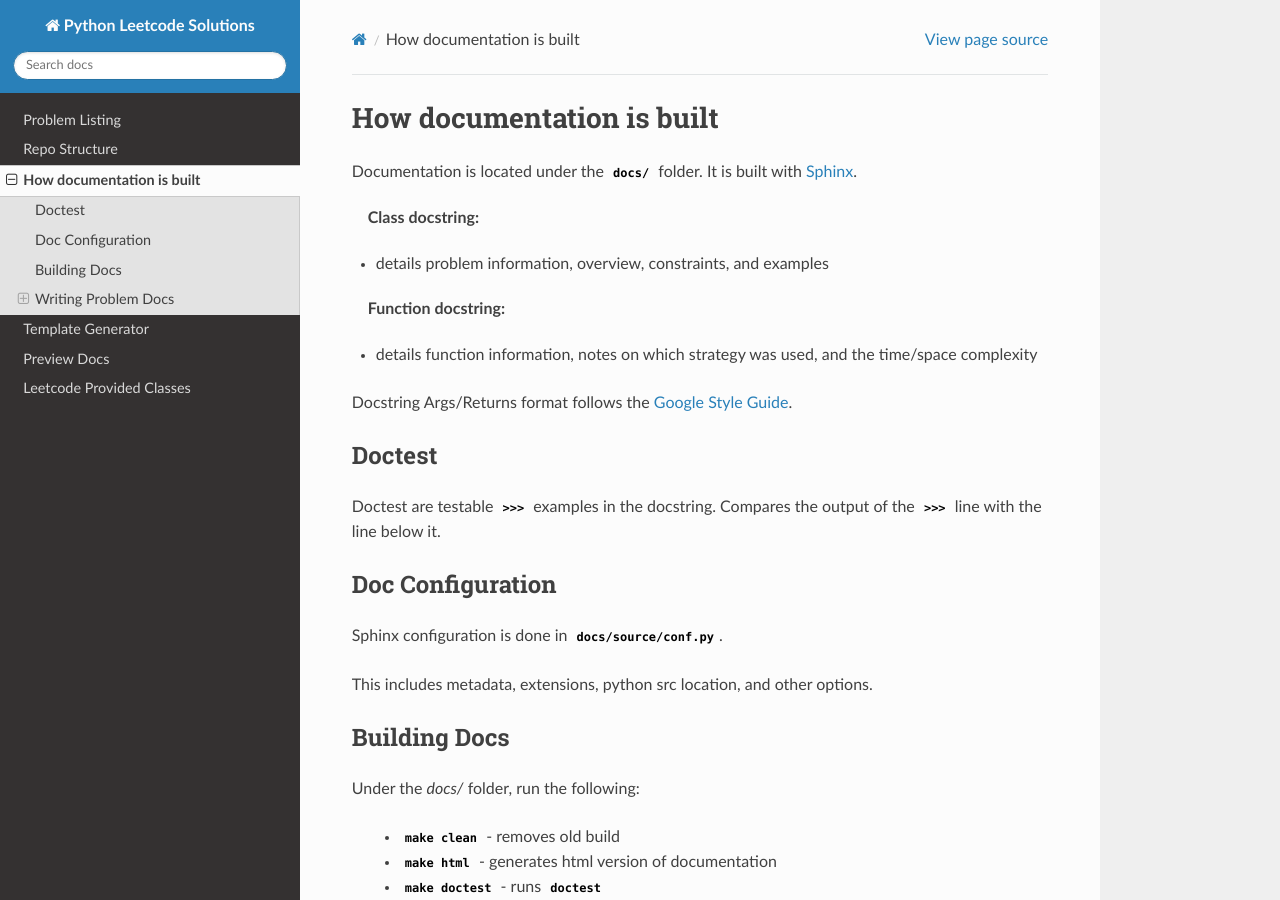
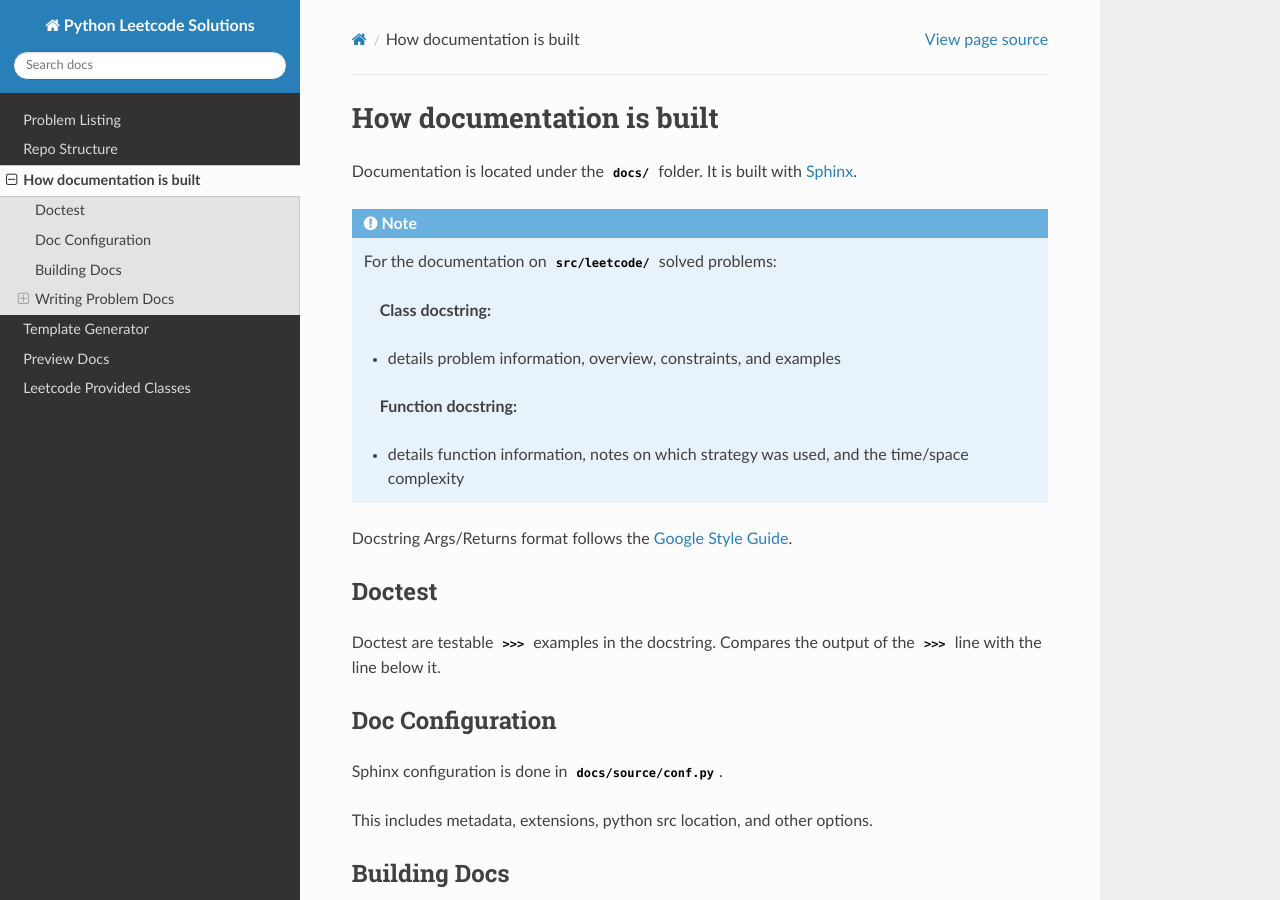
Before and after one commit to rossmassey/python-leetcode, a Sphinx documentation site: the page built from docs/source/doc_overview.rst, in a window 1280 px wide and 900 px high. Built offline with Sphinx 7.4.7 and the Read the Docs theme 2.0.0, drawn with Linux system fonts in a browser that asks for light colours.

Commit message:
update doc overview

```diff
--- a/docs/source/doc_overview.rst
+++ b/docs/source/doc_overview.rst
@@ -9,13 +9,17 @@ How documentation is built
 
 Documentation is located under the ``docs/`` folder. It is built with `Sphinx`_.
 
-:Class docstring:
+.. note::
 
-* details problem information, overview, constraints, and examples
+    For the documentation on ``src/leetcode/`` solved problems:
 
-:Function docstring:
+    :Class docstring:
 
-* details function information, notes on which strategy was used, and the time/space complexity
+    * details problem information, overview, constraints, and examples
+
+    :Function docstring:
+
+    * details function information, notes on which strategy was used, and the time/space complexity
 
 Docstring Args/Returns format follows the `Google Style Guide`_.
 
```
